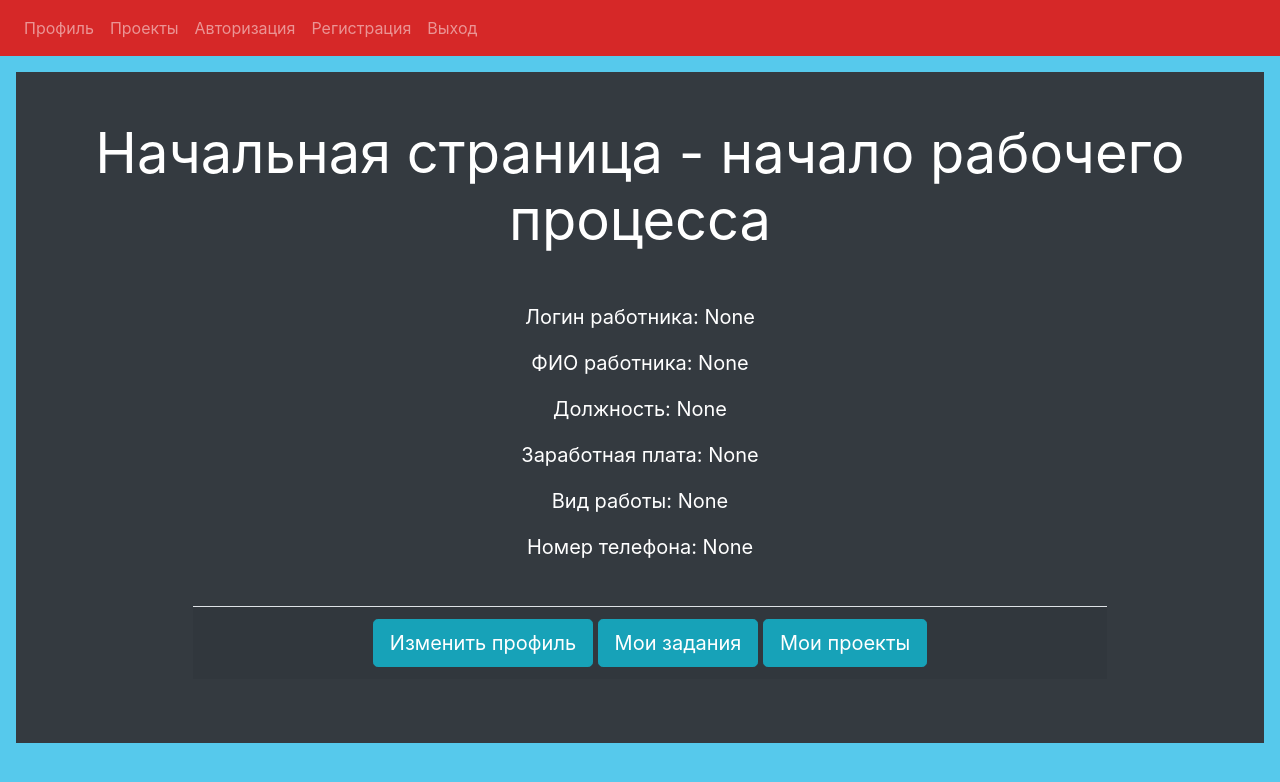
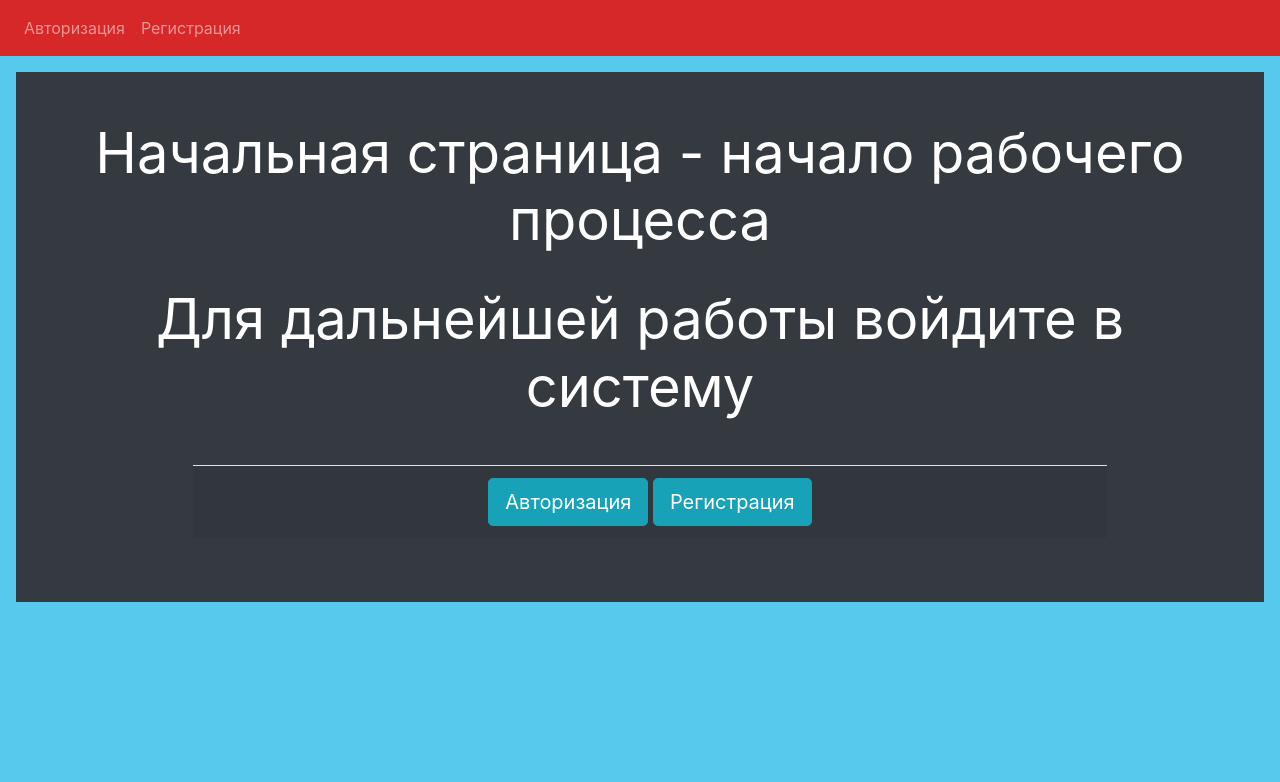
Before and after one commit to Jerrehy/SoftwareDevelopment, a Flask app: page / in a window 1280 px wide. Shown: the top 782 px of the page. Run offline with Flask 2, Linux system fonts and the light colour scheme; parts of the project's set-up code (start-up, migrations or seed data) failed here and were passed over; some libraries are stand-ins or nearby versions.

Commit message:
Structure of app

```diff
--- a/software_app/head_page/head.py
+++ b/software_app/head_page/head.py
@@ -1,4 +1,6 @@
-from flask import Blueprint, render_template
+from flask import Blueprint, render_template, session
+from flask_login import current_user
+from software_app.models import CompanyWorker
 
 head = Blueprint('head', __name__, template_folder="templates")
 
@@ -7,4 +9,8 @@
 @head.route('/')
 @head.route('/head', methods=['GET'])
 def set_profile_page():
-    return render_template('head/head_page.html')
+    if current_user.is_authenticated:
+        that_user = CompanyWorker.get_worker_by_id_with_position(current_user.get_id())
+        return render_template('head/head_page.html', that_user=that_user)
+    else:
+        return render_template('head/head_page.html')
--- a/software_app/head_page/templates/head/base.html
+++ b/software_app/head_page/templates/head/base.html
@@ -23,22 +23,25 @@
 <body>
   <nav class="navbar navbar-expand-lg navbar-dark" style="background-color: #d62828;">
     <div class="collapse navbar-collapse" id="navbarNav">
-      <ul class="navbar-nav">
+        <ul class="navbar-nav">
+        {% if current_user.is_authenticated: %}
         <li class="nav-item">
             <a class="nav-link" href="#"> Профиль </a>
         </li>
         <li class="nav-item">
-            <a class="nav-link" href="#"> Проекты </a>
+            <a class="nav-link" href="#"> Проeкты </a>
         </li>
+        <li class="nav-item">
+            <a class="nav-link" href="{{ url_for('authentication.logout_page') }}"> Выход </a>
+        </li>
+        {% else: %}
         <li class="nav-item">
             <a class="nav-link" href="{{ url_for('authentication.login_page') }}"> Авторизация </a>
         </li>
         <li class="nav-item">
             <a class="nav-link" href="{{ url_for('authentication.register_page') }}"> Регистрация </a>
         </li>
-        <li class="nav-item">
-            <a class="nav-link" href="{{ url_for('authentication.logout_page') }}"> Выход </a>
-        </li>
+        {% endif %}
       </ul>
     </div>
   </nav>
--- a/software_app/head_page/templates/head/head_page.html
+++ b/software_app/head_page/templates/head/head_page.html
@@ -10,13 +10,14 @@
     <div align="center">
         <h1 class="display-4 font-weight-normal" align="center">Начальная страница - начало рабочего процесса</h1>
         <br>
+        {% if current_user.is_authenticated: %}
         <p {{ "Здесь должно быть фото" }} </p>
-        <p class="lead font-weight-normal">Логин работника: {{ None }}</p>
-        <p class="lead font-weight-normal">ФИО работника: {{ None }}</p>
-        <p class="lead font-weight-normal">Должность: {{ None }}</p>
-        <p class="lead font-weight-normal">Заработная плата: {{ None }}</p>
-        <p class="lead font-weight-normal">Вид работы: {{ None }}</p>
-        <p class="lead font-weight-normal">Номер телефона: {{ None }}</p>
+        <p class="lead font-weight-normal">Логин работника: {{ that_user.CompanyWorker.login }}</p>
+        <p class="lead font-weight-normal">ФИО работника: {{ that_user.CompanyWorker.fio }}</p>
+        <p class="lead font-weight-normal">Должность: {{ that_user.WorkerPost.name_worker_post }}</p>
+        <p class="lead font-weight-normal">Заработная плата: {{that_user.WorkerPost.salary }}</p>
+        <p class="lead font-weight-normal">Вид работы: {{ that_user.CompanyWorker.type_work }}</p>
+        <p class="lead font-weight-normal">Номер телефона: {{ that_user.CompanyWorker.phone_number }}</p>
         <div class="row-10" style="margin-top:20px; margin-left:20px" align="center">
             <div class="col-10">
                <br>
@@ -25,14 +26,35 @@
                      <tr>
                         <td>
                             <a class="btn btn-lg btn-info" href="#">Изменить профиль</a>
+                            {% if session['post'] == 5: %}
+                            <a class="btn btn-lg btn-info" href="#">Мои проекты</a>
+                            {% else: %}
                             <a class="btn btn-lg btn-info" href="#">Мои задания</a>
-                            <a class="btn btn-lg btn-info" href="#">Мои проекты</a>
+                            {% endif %}
                         </td>
                      </tr>
                   </tbody>
                </table>
             </div>
         </div>
+        {% else %}
+        <h1 class="display-4 font-weight-normal" align="center">Для дальнейшей работы войдите в систему</h1>
+        <div class="row-10" style="margin-top:20px; margin-left:20px" align="center">
+            <div class="col-10">
+               <br>
+               <table id="data" class="table table-hover table-striped">
+                  <tbody align="center">
+                     <tr>
+                        <td>
+                            <a class="btn btn-lg btn-info" href="{{ url_for('authentication.login_page') }}">Авторизация</a>
+                            <a class="btn btn-lg btn-info" href="{{ url_for('authentication.register_page') }}">Регистрация</a>
+                        </td>
+                     </tr>
+                  </tbody>
+               </table>
+            </div>
+        </div>
+        {% endif %}
     </div>
 </div>
 {% endblock %}
```
Also changed, not shown: software_app/models.py (+7 -0 lines), software_app/projects_pages/project_page.py (added), software_app/tasks_pages/task_page.py (added).
